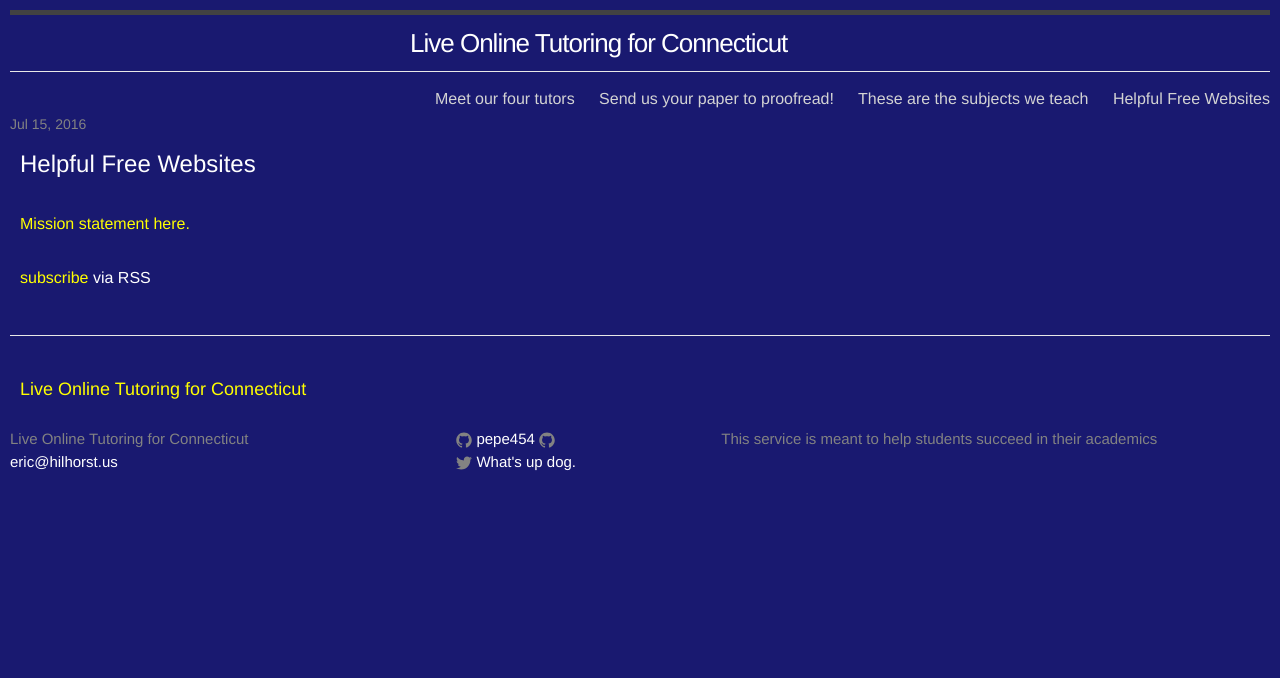
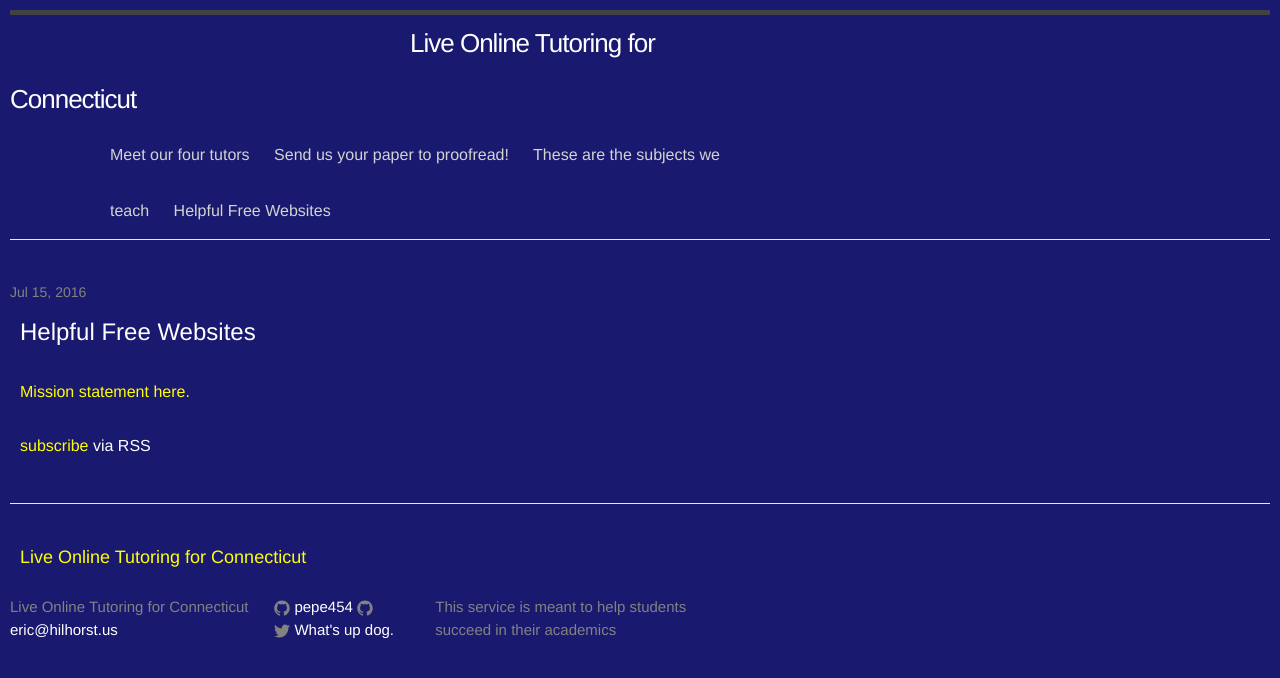
Before and after one commit to pepe454/pepe454.github.io, a Jekyll site: the page built from index.html, in a window 1280 px wide. Shown: the top 678 px of the page. Built offline with Jekyll 4.4.1, drawn with Linux system fonts in a browser that asks for light colours.

Commit message:
Update _base.scss

```diff
--- a/_sass/_base.scss
+++ b/_sass/_base.scss
@@ -152,6 +152,26 @@
 }
 
 
+/**
+ * Wrapper
+ */
+.wrapper {
+    max-width: -webkit-calc(#{$content-width} - (#{$spacing-unit} * 2));
+    max-width:         calc(#{$content-width} - (#{$spacing-unit} * 2));
+    margin-right: 0;
+    margin-left: 0;
+    padding-right: 0;
+    padding-left: 0;
+    @extend %clearfix;
+
+    @include media-query($on-laptop) {
+        max-width: -webkit-calc(#{$content-width} - (#{$spacing-unit}));
+        max-width:         calc(#{$content-width} - (#{$spacing-unit}));
+        padding-right: 0px;
+        padding-left: 0px;
+    }
+}
+
 
 
 
```
